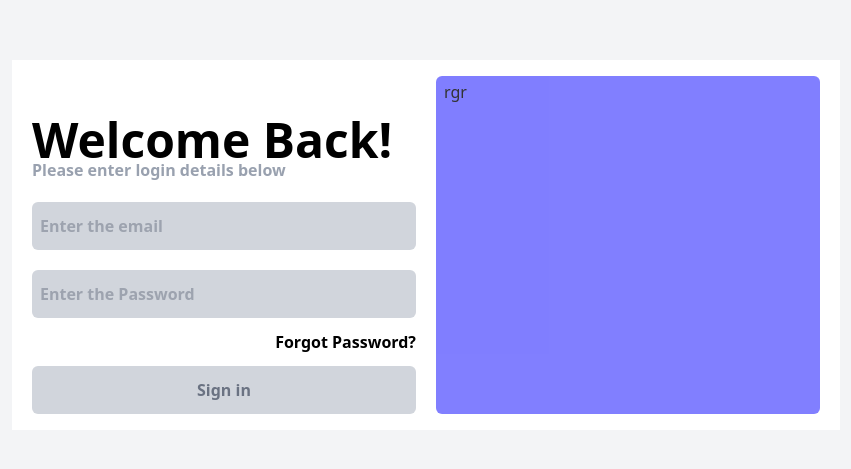
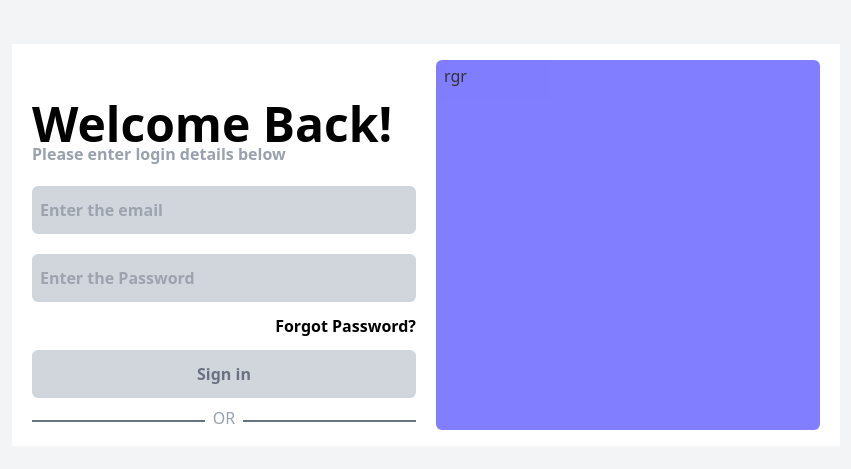
Before and after one commit to michael-GitHub-Coder/https---github.com-michael-GitHub-Coder-IMS, a React (Vite) app in the folder Frontend/: page / in a window 1280 px wide. Shown: the part 155-624 px from the top of the page, without its empty margins (214-1065 px from the left). Built offline with nearby package versions, Linux system fonts and the light colour scheme.

Commit message:
esrdtfyg

```diff
--- a/Frontend/src/Components/Login.tsx
+++ b/Frontend/src/Components/Login.tsx
@@ -11,6 +11,11 @@ const Login = () => {
               <input type="text" placeholder="Enter the Password" className="font-bold px-2 py-3 rounded-md text-gray-500 bg-gray-300 w-96 mt-5"/>
               <p className="flex py-3 justify-end text-black font-bold">Forgot Password?</p>
               <button className="font-bold px-2 py-3 rounded-md bg-gray-300 w-96  text-gray-500 ">Sign in</button>
+              <div className="flex text-gray-500">
+                <p className="border-b-2 border-gray-500 w-[45%] mb-2"></p>
+                <p className="text-gray-400 mx-2 mt-2">OR</p>
+                <p className="border-b-2 border-gray-500 w-[45%] mb-2"></p>
+              </div>
           </div>
           <div className="bg-indigo-500 rounded-md px-2 py-1 w-96 opacity-80 ">
               rgr
```
